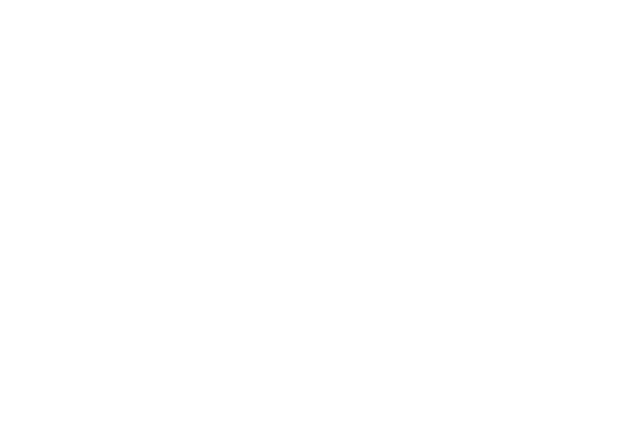
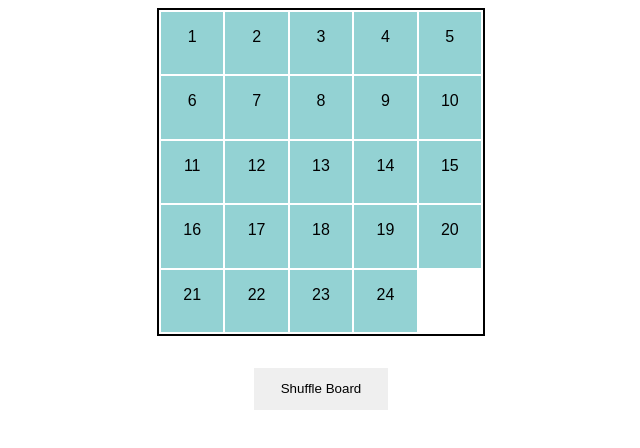
Before and after one commit to Angelo-Funelas/CSCI-111-ML-8Puzzle, a website: page index.html in a window 1280 px wide. Shown: the whole page, without its empty margins (319-959 px from the left). Drawn offline with Linux system fonts and the light colour scheme.

Commit message:
setup board

```diff
--- a/index.html
+++ b/index.html
@@ -3,9 +3,15 @@
 <head>
     <meta charset="UTF-8">
     <meta name="viewport" content="width=device-width, initial-scale=1.0">
+    <link rel="stylesheet" href="/static/styles.css">
     <title>CSCI 111 Project - 8 puzzle</title>
 </head>
 <body>
-
+    <div id="game-board">
+    </div>
+    <div id="controls">
+        <button>Shuffle Board</button>
+    </div>
+    <script src="/static/script.js"></script>
 </body>
 </html>
--- a/index.js
+++ b/index.js
@@ -11,6 +11,8 @@ app.get("/", (req, res) => {
   res.sendFile(path.join(__dirname, "index.html"));
 });
 
+app.use("/static", express.static(path.join(__dirname, "static")));
+
 app.listen(PORT, () => {
   console.log(`Server is running at http://localhost:${PORT}`);
 });
--- /dev/null
+++ b/static/script.js
@@ -0,0 +1,18 @@
+function initBoard(board, count) {
+    board.style.gridTemplateColumns = `repeat(${count}, 1fr)`;
+    board.style.gridTemplateRows = `repeat(${count}, 1fr)`;
+
+    for (let i=0; i<(count**2)-1; i++) {
+        const tile = document.createElement("div");
+        tile.innerText = i+1
+        board.append(tile);
+    }
+
+    console.log(board, `initialized ${count}x${count} board`)
+}
+
+function shuffleBoard(board) {
+
+}
+
+initBoard(document.getElementById("game-board"), 5)
--- /dev/null
+++ b/static/styles.css
@@ -0,0 +1,32 @@
+#game-board {
+    display: grid;
+    grid-template-columns: repeat(4, auto);
+    grid-template-rows: repeat(4, auto);
+    grid-gap: 2px;
+    padding: 2px;
+    width: 20em;
+    aspect-ratio: 1;
+    margin: 0 auto;
+    border: 2px solid black;
+}
+#game-board > div {
+    background-color: #93d2d3;
+    text-align: center;
+    padding: 1em;
+    font-family: sans-serif;
+}
+#controls {
+    display: flex;
+    justify-content: center;
+    align-items: center;
+    margin: 2em;
+}
+button {
+    border: none;
+    outline: none;
+    padding: 1em 2em;
+    cursor: pointer;
+}
+button:hover {
+    background-color: #e5e5e5;
+}
```
Also changed, not shown: script.js (deleted).
